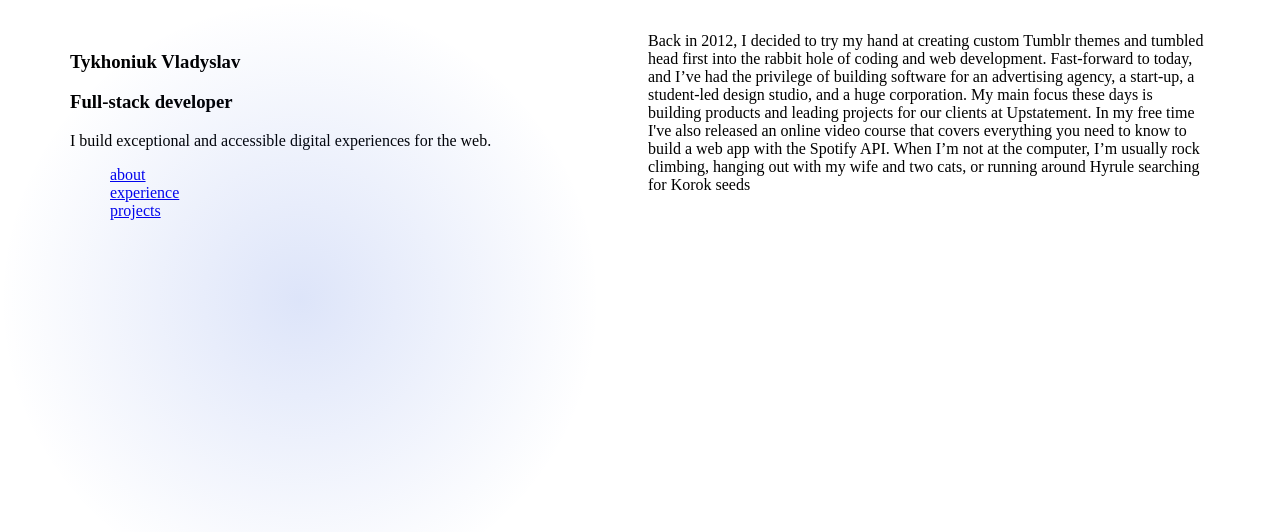
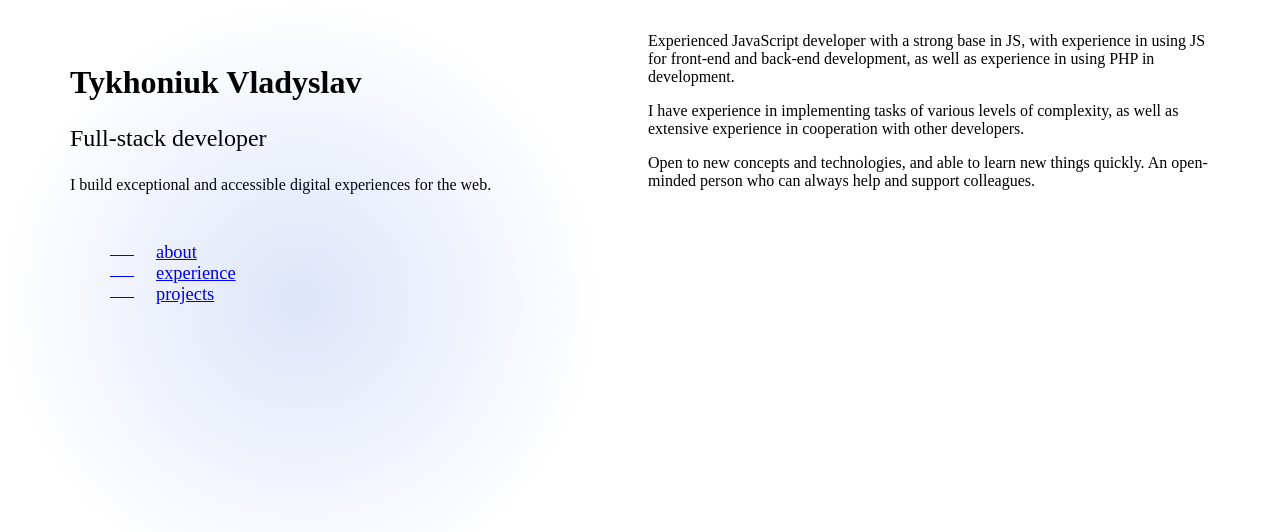
Before and after one commit to Hibanaga/vladyslav-tykhoniuk, a Next.js app: page /Home in a window 1280 px wide. Shown: the top 532 px of the page. Built offline with nearby package versions, Linux system fonts and the light colour scheme.

Commit message:
Modify styles to navigation bar and modify style guides

```diff
--- a/src/components/modules/NavigationBar/index.tsx
+++ b/src/components/modules/NavigationBar/index.tsx
@@ -14,13 +14,14 @@ const ModuleNavigationBar: FC<Props> = ({ }) => {
 
             <ul className='nav-list'>
                 <li className='nav-item'>
-                    <a href="/">about</a>
+                    <span className='line' />
+                    <a href="/" className='link'>about</a>
                 </li>
                 <li className='nav-item'>
-                    <a href="/">experience</a>
+                    <a href="/" className='link'>experience</a>
                 </li>
                 <li className='nav-item'>
-                    <a href="/">projects</a>
+                    <a href="/" className='link'>projects</a>
                 </li>
             </ul>
         </StyledComponent>
--- a/src/components/modules/NavigationBar/styles.ts
+++ b/src/components/modules/NavigationBar/styles.ts
@@ -3,10 +3,56 @@
 import styled from "styled-components";
 
 export default styled.aside`
+    .headline {
+        font-size: 2em;
+        margin-bottom: .5em;
+    }
+
+    .sub-headline {
+        font-size: 1.5em;
+        font-weight: 400;
+        margin-bottom: 1em;
+    }
+
+    .additional {
+        display: block;
+        font-weight: 300;
+        font-size: 1em;
+        margin-bottom: 3em;
+    }
 
     .nav-list {
         .nav-item {
             list-style: none;
+            display: flex;
+            align-items: center;
+            position: relative;
+
+            &:hover {
+                .link {
+                    padding-left: 3em;
+                }
+
+                &::before {
+                    width: 2em;
+                }
+            }
+
+            .link {
+                font-size: 1.15em;
+                padding-left: 2.5em;
+                transition: 150ms ease-in;
+            }
+
+            &::before {
+                content: "";
+                height: 1px;
+                width: 1.5em;
+                background-color: blue;
+                position: absolute;
+                top: 60%;
+                transition: 150ms ease-in;
+            }
         }
     }
 `
--- a/src/components/modules/PortfolioDescription/index.tsx
+++ b/src/components/modules/PortfolioDescription/index.tsx
@@ -10,13 +10,9 @@ interface Props {
 const ModulePortfolioDescription: FC<Props> = ({ }) => {
     return (
         <StyledComponent>
-            <span>
-                Back in 2012, I decided to try my hand at creating custom Tumblr themes and tumbled head first into the rabbit hole of coding and web development. Fast-forward to today, and I’ve had the privilege of building software for an advertising agency, a start-up, a student-led design studio, and a huge corporation.
-
-                My main focus these days is building products and leading projects for our clients at Upstatement. In my free time I've also released an online video course that covers everything you need to know to build a web app with the Spotify API.
-
-                When I’m not at the computer, I’m usually rock climbing, hanging out with my wife and two cats, or running around Hyrule searching for Korok seeds
-            </span>
+            <span className='content'>Experienced JavaScript developer with a strong base in JS, with experience in using JS for front-end and back-end development, as well as experience in using PHP in development.</span>
+            <span className='content'>I have experience in implementing tasks of various levels of complexity, as well as extensive experience in cooperation with other developers.</span>
+            <span className='content'>Open to new concepts and technologies, and able to learn new things quickly. An open-minded person who can always help and support colleagues.</span>
         </StyledComponent>
     );
 };
--- a/src/components/modules/PortfolioDescription/styles.ts
+++ b/src/components/modules/PortfolioDescription/styles.ts
@@ -1,3 +1,8 @@
 import styled from 'styled-components';
 
-export default styled.article``
+export default styled.article`
+    .content {
+        display: block;
+        margin-bottom: 1em;
+    }
+`
--- a/src/styles/globals.css
+++ b/src/styles/globals.css
@@ -9,10 +9,10 @@ body {
   max-width: 100vw;
   overflow-x: hidden;
   margin: 0;
-}
 
-body {
+  color: #FFF;
   background-color: #0F172A;
+  font-size: 19px;
 }
 
 a {
@@ -30,8 +30,44 @@ a {
   background: rgb(94 234 212);
 }
 
-@media (prefers-color-scheme: dark) {
-  html {
-    color-scheme: dark;
+@media (max-width: 2560px) {
+  html, body {
+    font-size: 19px;
   }
 }
+
+@media (max-width: 1440px) {
+  html, body {
+    font-size: 17px;
+  }
+}
+
+@media (max-width: 1024px) {
+  html, body {
+    font-size: 16px;
+  }
+}
+
+@media (max-width: 768px) {
+  html, body {
+    font-size: 15px;
+  }
+}
+
+@media (max-width: 425px) {
+  html, body {
+    font-size: 13px;
+  }
+}
+
+@media (max-width: 375px) {
+  html, body {
+    font-size: 12px;
+  }
+}
+
+@media (max-width: 320px) {
+  html, body {
+    font-size: 11px;
+  }
+}
```
Also changed, not shown: src/app/layout.tsx (+9 -1 lines).
